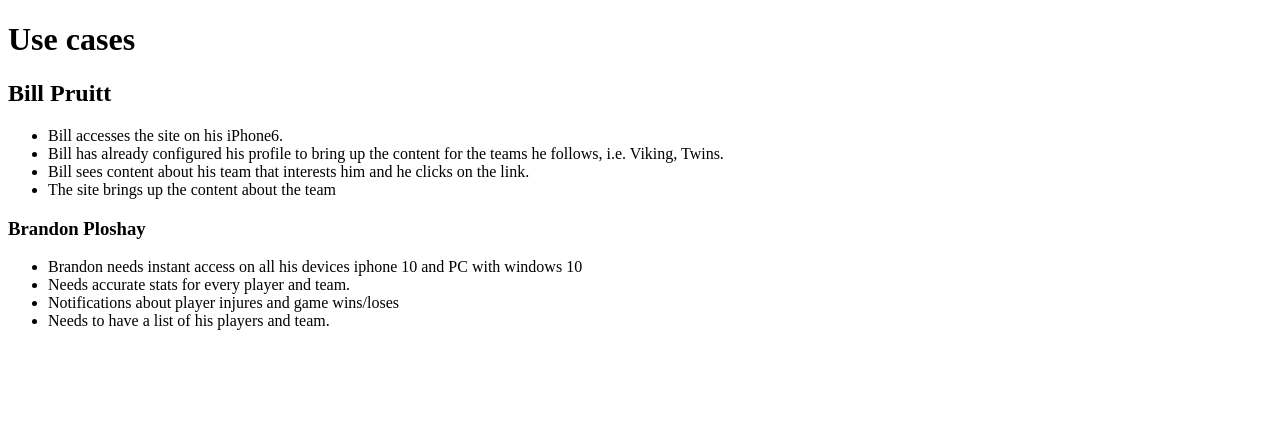
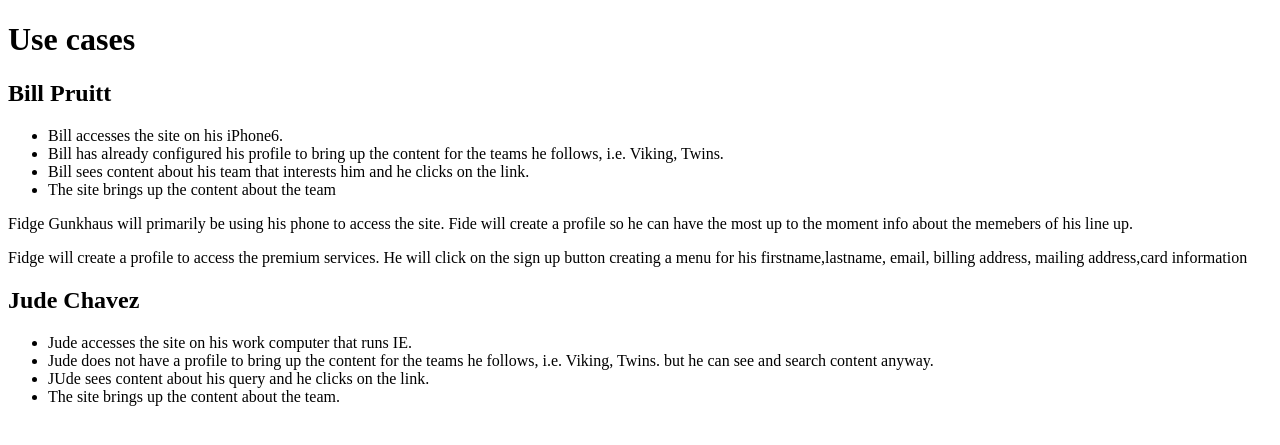
Before and after one commit to chrispaul3625/sprots, a PHP site: page /use-cases.php in a window 1280 px wide. Shown: the top 445 px of the page. Run offline with PHP 8.4, Linux system fonts and the light colour scheme.

Commit message:
Merge remote-tracking branch 'origin/master'
# Conflicts:
#	public_html/epic/personas/jude_chavez.php

```diff
--- a/public_html/epic/use-cases.php
+++ b/public_html/epic/use-cases.php
@@ -13,13 +13,14 @@
 						<li>Bill sees content about his team that interests him and he clicks on the link.</li>
 						<li>The site brings up the content about the team</li>
 					</ul>
-		<h3> Brandon Ploshay </h3>
-		<ul>
-			<li>Brandon needs instant  access on all his devices iphone 10 and PC with windows 10 </li>
-			<li>Needs accurate stats for every player and team.</li>
-			<li>Notifications about player injures and game wins/loses </li>
-			<li>Needs to have a list of his players and team.</li>
-		</ul>
+				<p> Fidge Gunkhaus will primarily be using his phone to access the site. Fide will create a profile so he can have the most up to the moment info about the memebers of his line up.</p>
+				<p>Fidge will create a profile to access the premium services. He will click on the sign up button creating a menu for his firstname,lastname,  email, billing address, mailing address,card information </p>
+				<h2>Jude Chavez</h2>
+					<ul>
+						<li>Jude accesses the site on his work computer that runs IE.</li>
+						<li>Jude does not have a profile to bring up the content for the teams he follows, i.e. Viking, Twins. but he can see and search content anyway.</li>
+						<li>JUde sees content about his query and he clicks on the link.</li>
+						<li>The site brings up the content about the team.</li>
 	</body>
 
 </html>
```
